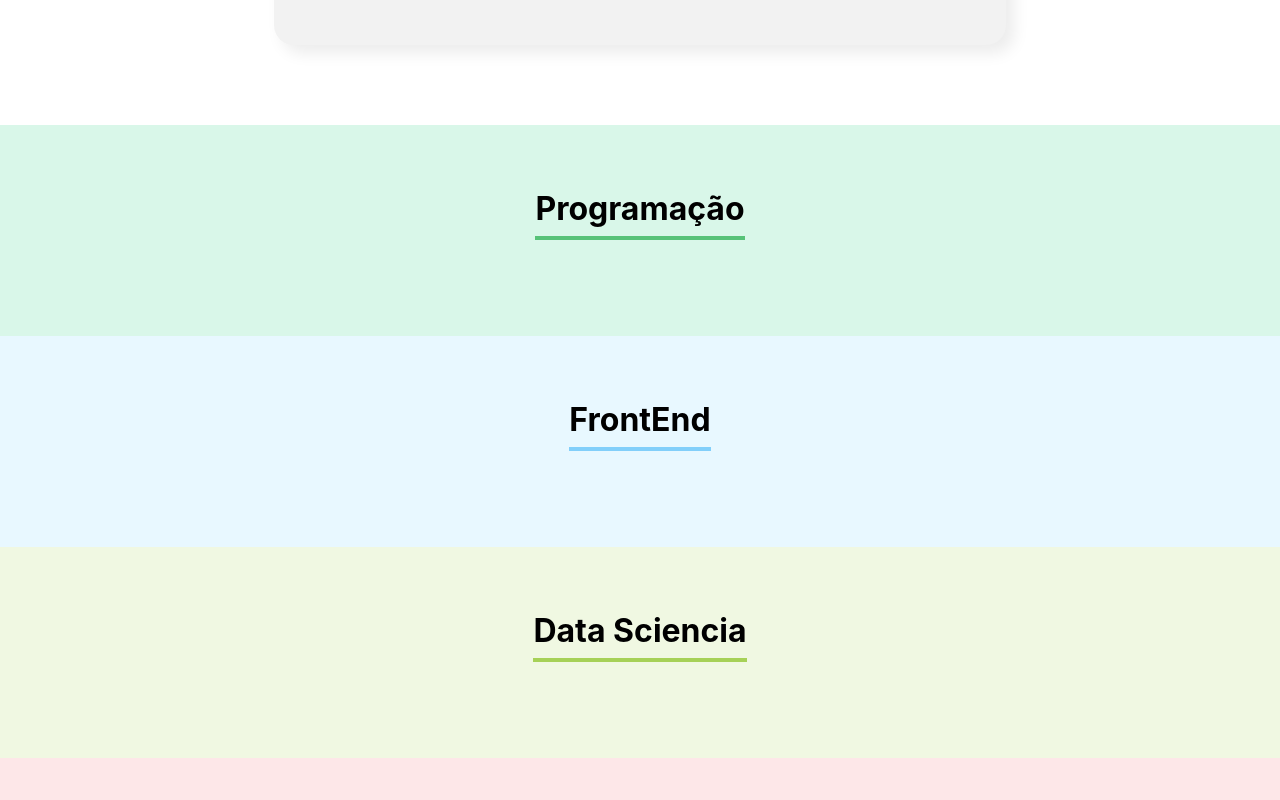
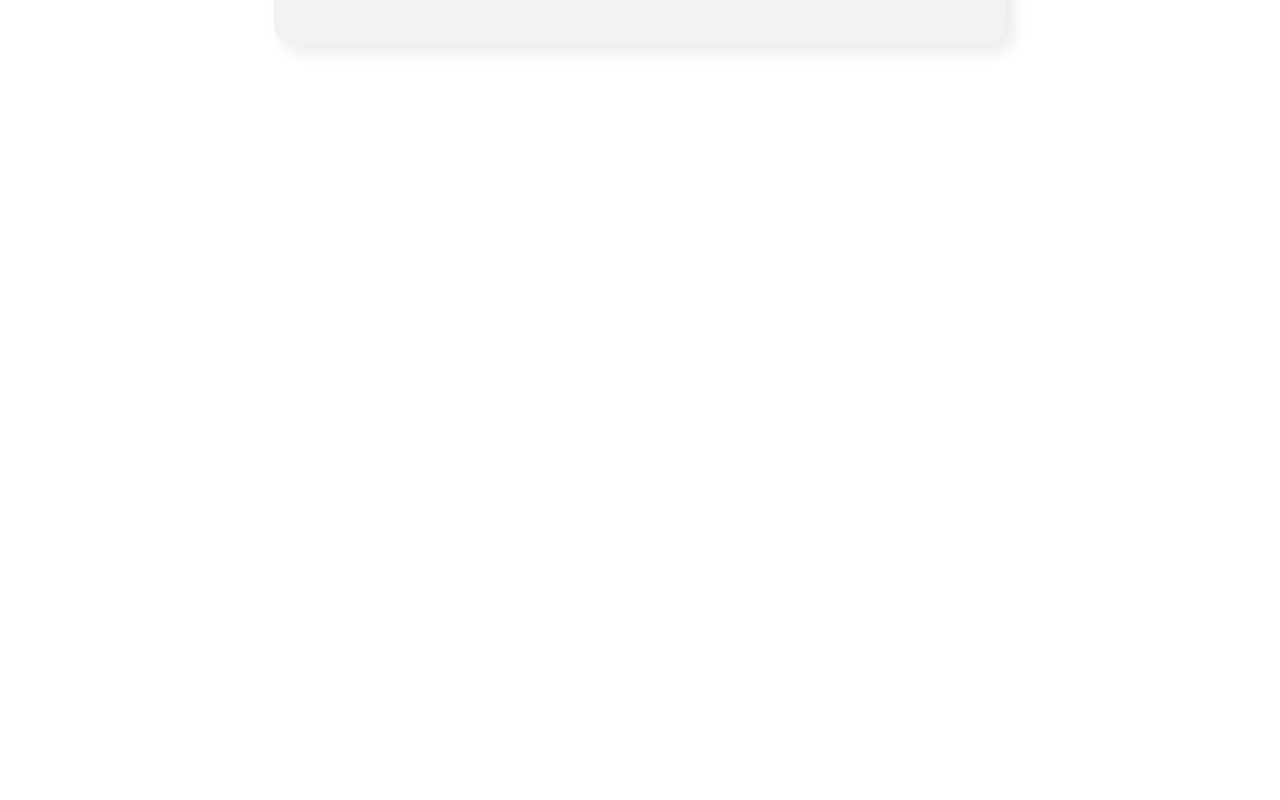
Before and after one commit to Juniorbasck/PDA_CLASSES, a React (Create React App) app in the folder alura/React desenvolvendo com javaScript/organo/: page / in a window 1280 px wide. Shown: the part 1320-2120 px from the top of the page. After the commit the page ends 1445 px from the top, so only its background shows below. Built offline with nearby package versions, Linux system fonts and the light colour scheme.

Commit message:
finalizando

```diff
--- a/alura/React desenvolvendo com javaScript/organo/src/App.js
+++ b/alura/React desenvolvendo com javaScript/organo/src/App.js
@@ -63,7 +63,7 @@
         nome={time.nome}
         corPrimaria={time.corPrimaria}
         corSecundaria={time.corSecundaria}
-        colaboradores={colaboradores}
+        colaboradores={colaboradores.filter(colaborador => colaborador.time == time.nome)}
          />)}
 
     </div>
--- a/alura/React desenvolvendo com javaScript/organo/src/componetes/Time/index.js
+++ b/alura/React desenvolvendo com javaScript/organo/src/componetes/Time/index.js
@@ -5,7 +5,7 @@
 
     return(
 
-        <section className='time' style={{ background: props.corSecundaria}}>
+        (props.colaboradores.length > 0) && <section className='time' style={{ background: props.corSecundaria}}>
             <h3 style={{ borderColor: props.corPrimaria }}>{props.nome}</h3>
             <div className='cards'>
                 {props.colaboradores.map( colaborador => <Colaborador nome={colaborador.nome} cargo={colaborador.cargo}
--- a/alura/React desenvolvendo com javaScript/organo/src/componetes/formulario/index.js
+++ b/alura/React desenvolvendo com javaScript/organo/src/componetes/formulario/index.js
@@ -20,6 +20,10 @@
             imagem,
             time
         })
+        setNome('')
+        setCargo('')
+        setImagem('')
+        setTime('')
     }
 
     return (
```
